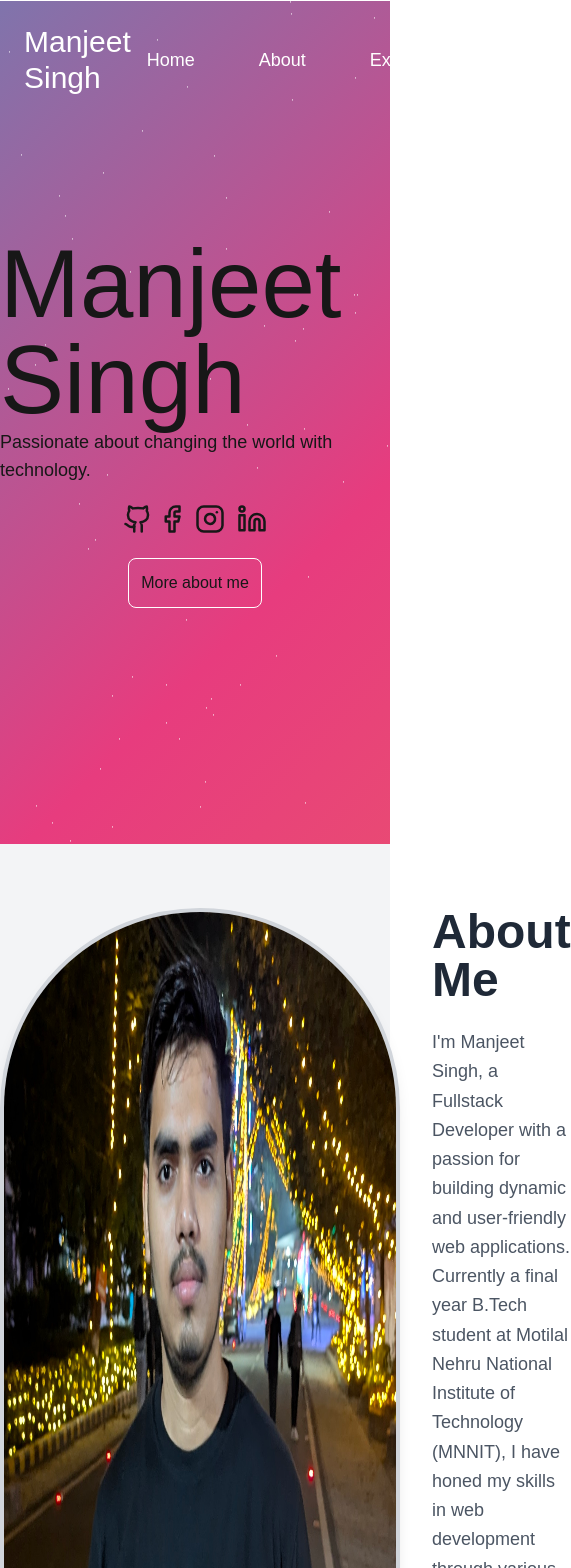
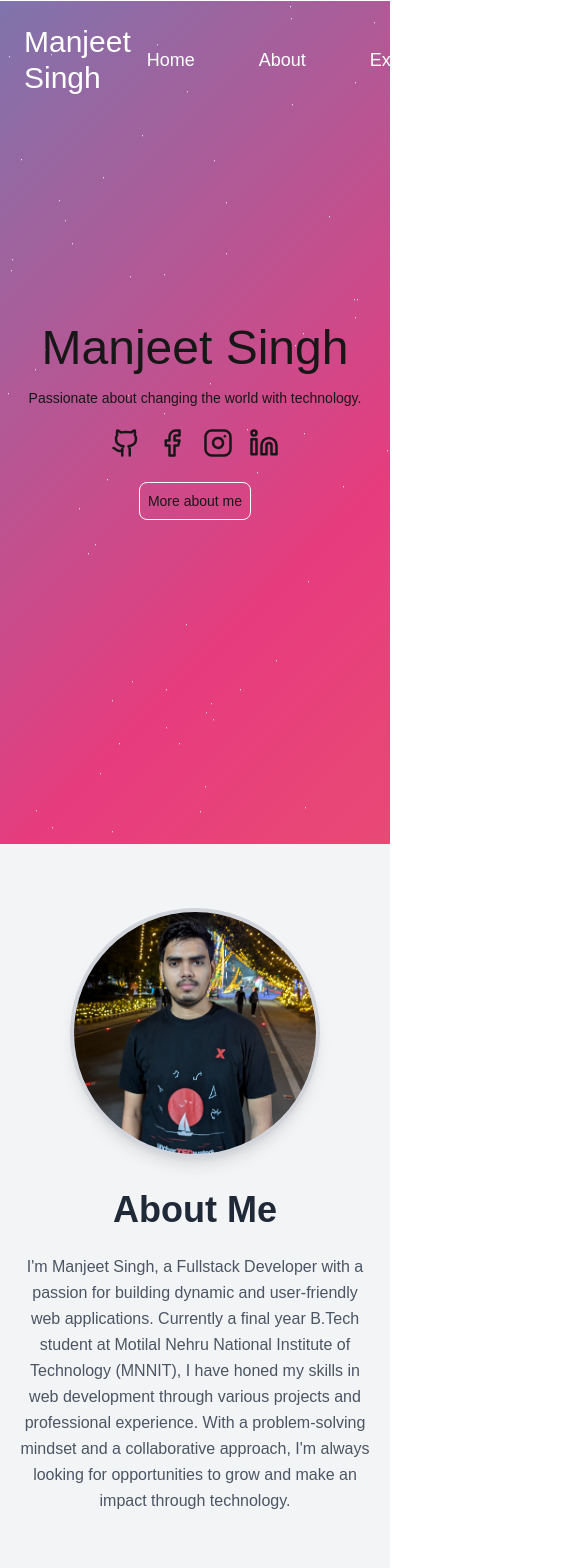
Before and after one commit to man-4jeet/taskpace, a Next.js app: page / in a window 390 px wide. Shown: the top 1568 px of the page, 571 px wide, since content can reach past the window. Built offline with nearby package versions, Linux system fonts and the light colour scheme.

Commit message:
resolve responsiveness

```diff
--- a/app/component/aboutme.tsx
+++ b/app/component/aboutme.tsx
@@ -3,33 +3,31 @@ import Image from "next/image";
 
 export function AboutMe() {
     return (
-        <div className="flex pt-16 pb-16 bg-gray-100">
-            <div className="flex-shrink-0 w-[400] h-[400] md:w-1/3 flex justify-center">
+        <div className="flex flex-col md:flex-row pt-16 pb-16 bg-gray-100 items-center md:items-start">
+            <div className="flex-shrink-0 w-[250px] h-[250px] md:w-[400px] md:h-[400px] flex justify-center mb-8 md:mb-0">
                 <Image
                     src={Photo}
                     alt="Manjeet Singh Profile"
                     width={400}
-                 //   height={400}
+                    height={400}
                     className="rounded-full shadow-lg border-4 border-gray-300"
                 />
             </div>
-            <div className="ml-8 md:ml-16 text-black flex flex-col justify-center w-full md:w-2/3">
-                <h1 className="text-5xl md:text-6xl font-semibold text-gray-800 mb-6">About Me</h1>
-                <p className="text-lg text-gray-600 leading-relaxed mb-8 mx-auto md:mx-12">
-                I&apos;m Manjeet Singh, a Fullstack Developer with a passion for building dynamic and user-friendly web applications. Currently a final year B.Tech student at Motilal Nehru National Institute of Technology (MNNIT), I have honed my skills in web development through various projects and professional experience.
-                With a problem-solving mindset and a collaborative approach, I&apos;m always looking for opportunities to grow and make an impact through technology.
-
+            <div className="text-black flex flex-col justify-center px-4 md:px-16 w-full md:w-2/3">
+                <h1 className="text-4xl md:text-5xl lg:text-6xl font-semibold text-gray-800 mb-6 text-center md:text-left">About Me</h1>
+                <p className="text-base md:text-lg lg:text-xl text-gray-600 leading-relaxed mb-8 text-center md:text-left">
+                    I&apos;m Manjeet Singh, a Fullstack Developer with a passion for building dynamic and user-friendly web applications. Currently a final year B.Tech student at Motilal Nehru National Institute of Technology (MNNIT), I have honed my skills in web development through various projects and professional experience. With a problem-solving mindset and a collaborative approach, I&apos;m always looking for opportunities to grow and make an impact through technology.
                 </p>
+                <div className="flex justify-center md:justify-start">
                     <a
                         href="https://drive.google.com/file/d/1U-HgCChPB8PrLu6Kp1PuS1o4XfWwoGAg/view?usp=drive_link"
                         target="_blank"
                         rel="noopener noreferrer"
-    className="inline-block text-center py-3 px-6 mt-6 text-lg font-medium text-black hover:bg-gray-700 rounded-lg shadow-lg transition-all duration-300 transform hover:scale-105 cursor-pointer max-w-xs"
+                        className="inline-block text-center py-3 px-6 mt-6 text-lg font-medium bg-gray-800 text-white hover:bg-gray-700 rounded-lg shadow-lg transition-all duration-300 transform hover:scale-105 cursor-pointer"
                     >
                         View My Resume
                     </a>
-
-
+                </div>
             </div>
         </div>
     );
--- a/app/component/hero.tsx
+++ b/app/component/hero.tsx
@@ -2,28 +2,45 @@ import { Facebook, Github, Instagram, Linkedin } from "lucide-react";
 
 export function Hero() {
   return (
-    <div className="h-[calc(100vh)] w-screen flex justify-center items-center flex-col" id="hero">
-      <div className="text-8xl font-thin">Manjeet Singh</div>
-      <div className="text-lg">Passionate about changing the world with technology.</div>
+    <div
+      className="h-[calc(100vh)] w-screen flex justify-center items-center flex-col px-4 text-center"
+      id="hero"
+    >
+      <div className="text-5xl md:text-6xl lg:text-8xl font-thin">Manjeet Singh</div>
+      <div className="text-sm md:text-base lg:text-lg mt-4">
+        Passionate about changing the world with technology.
+      </div>
 
-      <div className="flex mt-5">
+      <div className="flex mt-5 space-x-4">
         <a href="https://github.com/man-4jeet" target="_blank" rel="noopener noreferrer">
-          <Github size={30} className="hover:text-black hover:cursor-pointer hover:scale-125 transition-all duration-200" />
+          <Github
+            size={30}
+            className="hover:text-black hover:cursor-pointer hover:scale-125 transition-all duration-200"
+          />
         </a>
         <a href="https://www.facebook.com/" target="_blank" rel="noopener noreferrer">
-          <Facebook size={30} className="hover:text-black ml-1 hover:cursor-pointer hover:scale-125 transition-all duration-200" />
+          <Facebook
+            size={30}
+            className="hover:text-black hover:cursor-pointer hover:scale-125 transition-all duration-200"
+          />
         </a>
         <a href="https://www.instagram.com/" target="_blank" rel="noopener noreferrer">
-          <Instagram size={30} className="hover:text-black ml-2 hover:cursor-pointer hover:scale-125 transition-all duration-200" />
+          <Instagram
+            size={30}
+            className="hover:text-black hover:cursor-pointer hover:scale-125 transition-all duration-200"
+          />
         </a>
         <a href="https://www.linkedin.com/in/manjeet-singh-1857s" target="_blank" rel="noopener noreferrer">
-          <Linkedin size={30} className="hover:text-black ml-3 hover:cursor-pointer hover:scale-125 transition-all duration-200" />
+          <Linkedin
+            size={30}
+            className="hover:text-black hover:cursor-pointer hover:scale-125 transition-all duration-200"
+          />
         </a>
       </div>
 
       <a
         href="#aboutme"
-        className="p-3 border border-white rounded-lg mt-6 hover:bg-gray-200 hover:text-black transition-all duration-300"
+        className="p-2 md:p-3 border border-white rounded-lg mt-6 text-sm md:text-base hover:bg-gray-200 hover:text-black transition-all duration-300"
       >
         More about me
       </a>
```
Lines whose indentation alone changed are shown as unchanged.
